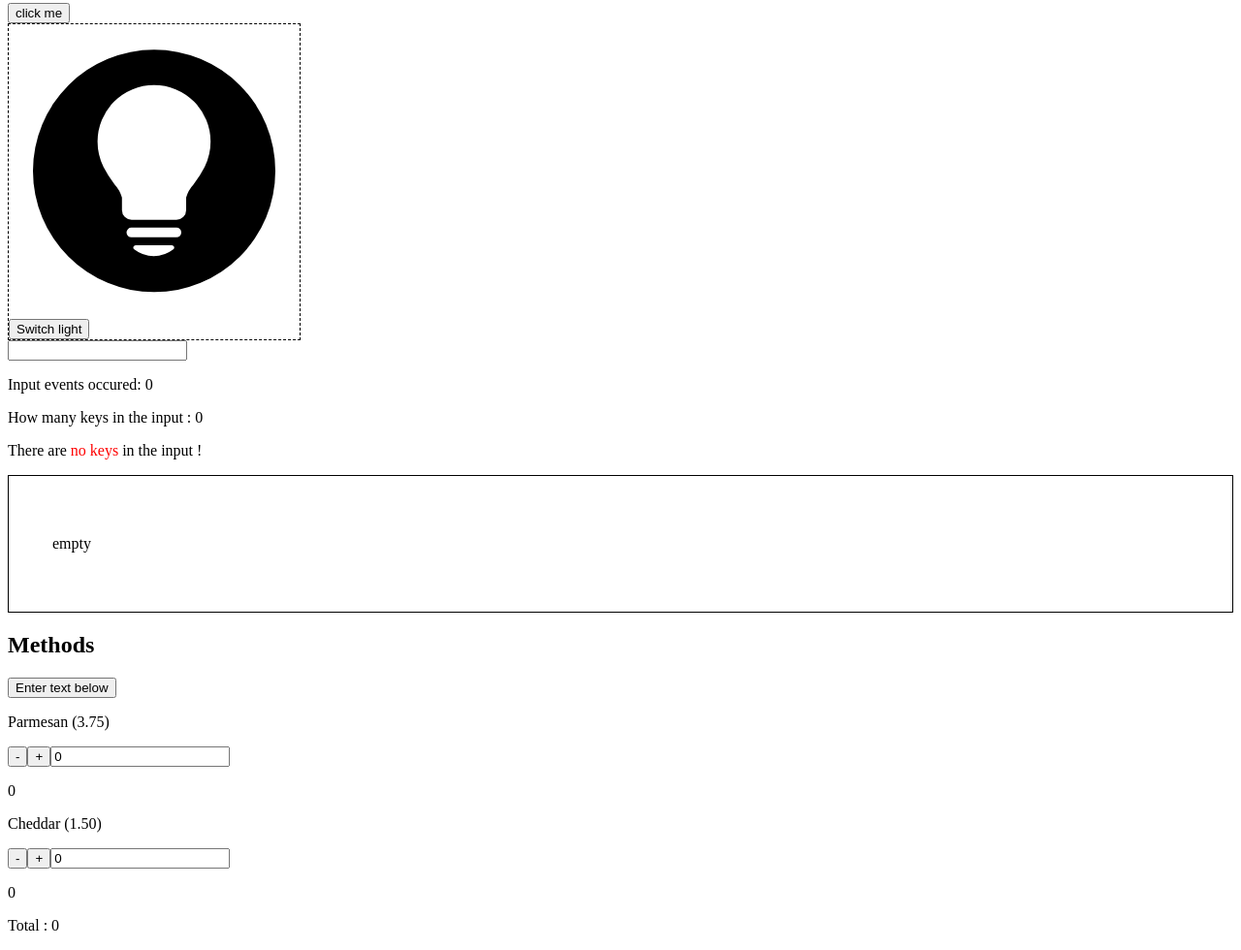
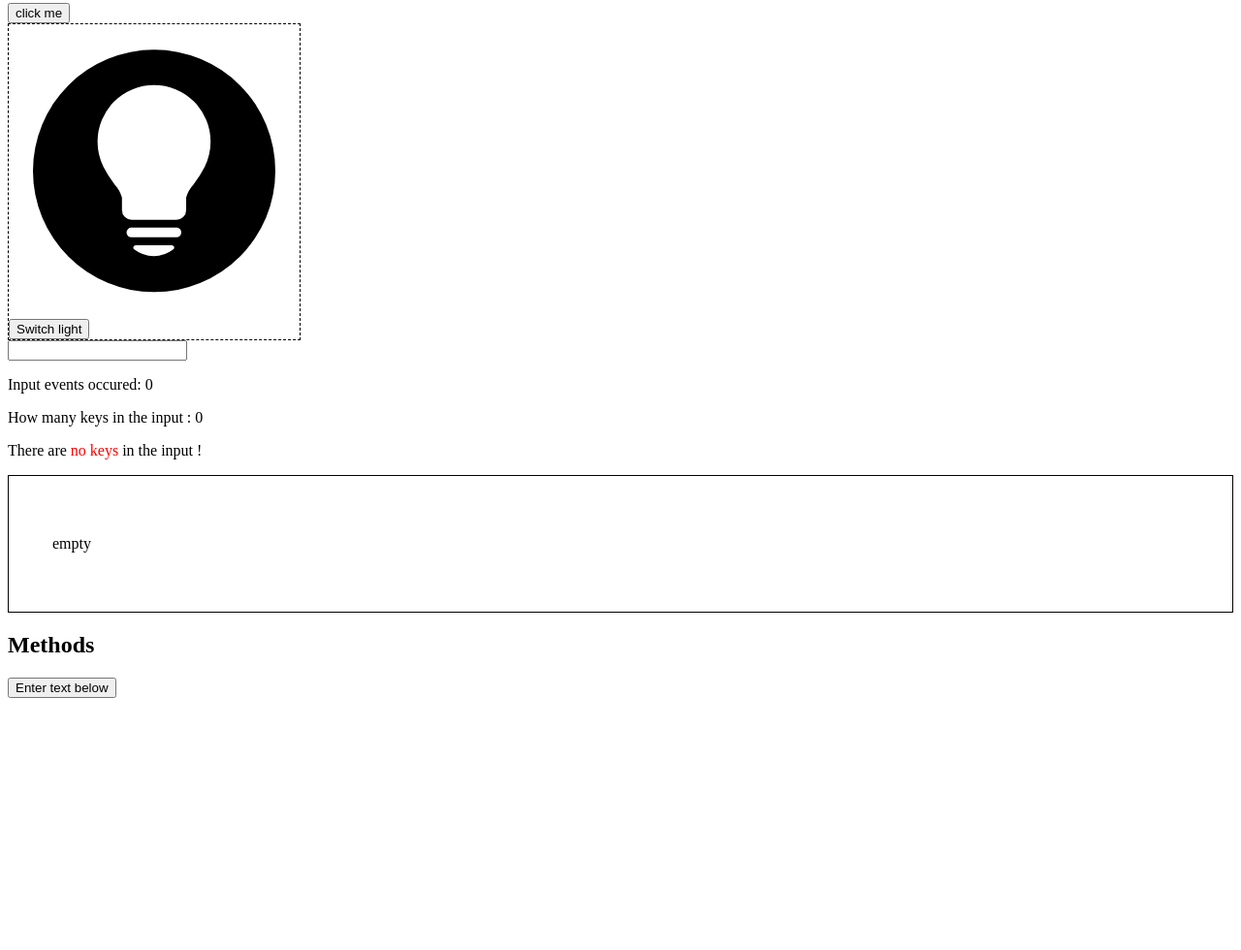
Before and after one commit to jeanSaposhnikov/VueJS-project, a plain HTML site: page index.html in a window 1280 px wide. Shown: the part 654-1634 px from the top of the page at 97% size. After the commit the page ends 1390 px from the top, so only its background shows below. Drawn offline with nearby package versions, Linux system fonts and the light colour scheme.

Commit message:
Removed shopping cart from master

```diff
--- a/index.html
+++ b/index.html
@@ -80,21 +80,6 @@
                 <input v-on:click="fillText" type="button" value="Enter text below">
                 <p>{{txt}}</p>
 
-                <div id="cart">
-                    <div class="cheese">
-                        <p>Parmesan <span>(3.75)</span></p>
-                        <input v-on:click="parmesan[0].quantity--" type="button" value="-">
-                        <input v-on:click="parmesan[0].quantity++" type="button" value="+">
-                        <input type="number" :value="parmesan[0].quantity" min="0">
-                        <p>{{calculPrice(parmesan[0].quantity,parmesan[0].price)}}</p>
-                        <p>Cheddar <span>(1.50)</span></p>
-                        <input v-on:click="cheddar[0].quantity--" type="button" value="-">
-                        <input v-on:click="cheddar[0].quantity++" type="button" value="+">
-                        <input type="number" :value="cheddar[0].quantity" min="0">
-                        <p>{{calculPrice(cheddar[0].quantity, cheddar[0].price)}}</p>
-                        <p>Total : {{total}}</p>
-                    </div>
-                </div>
             </div>
         </section>
     </div>
@@ -137,24 +122,7 @@
                     txt: "",
                     count: 0,
                     red: "color: red;",
-                    parmesan:[
-                        {
-                            name:"Parmesan",
-                            price:3.75,
-                            quantity:0,
-                            total:this.price*this.quantity,
-                        }
-                    ],
-                    cheddar:[
-                        {
-                            name:"Cheddar",
-                            price:1.50,
-                            quantity:0,
-                            total:this.price*this.quantity,
-                        }
-                    ],
 
-                    total:0,
 
                 }
             },
@@ -167,15 +135,6 @@
                     this.count=document.querySelector("#keys-input").value.length;
                 },
 
-                calculPrice(price,quantity){
-                    return price*quantity;
-                },
-
-                totalPrice(){
-                  this.total=this.parmesan.price+this.cheddar.price;
-                }
-
-
             }
         })
         app.mount('#app')
```
